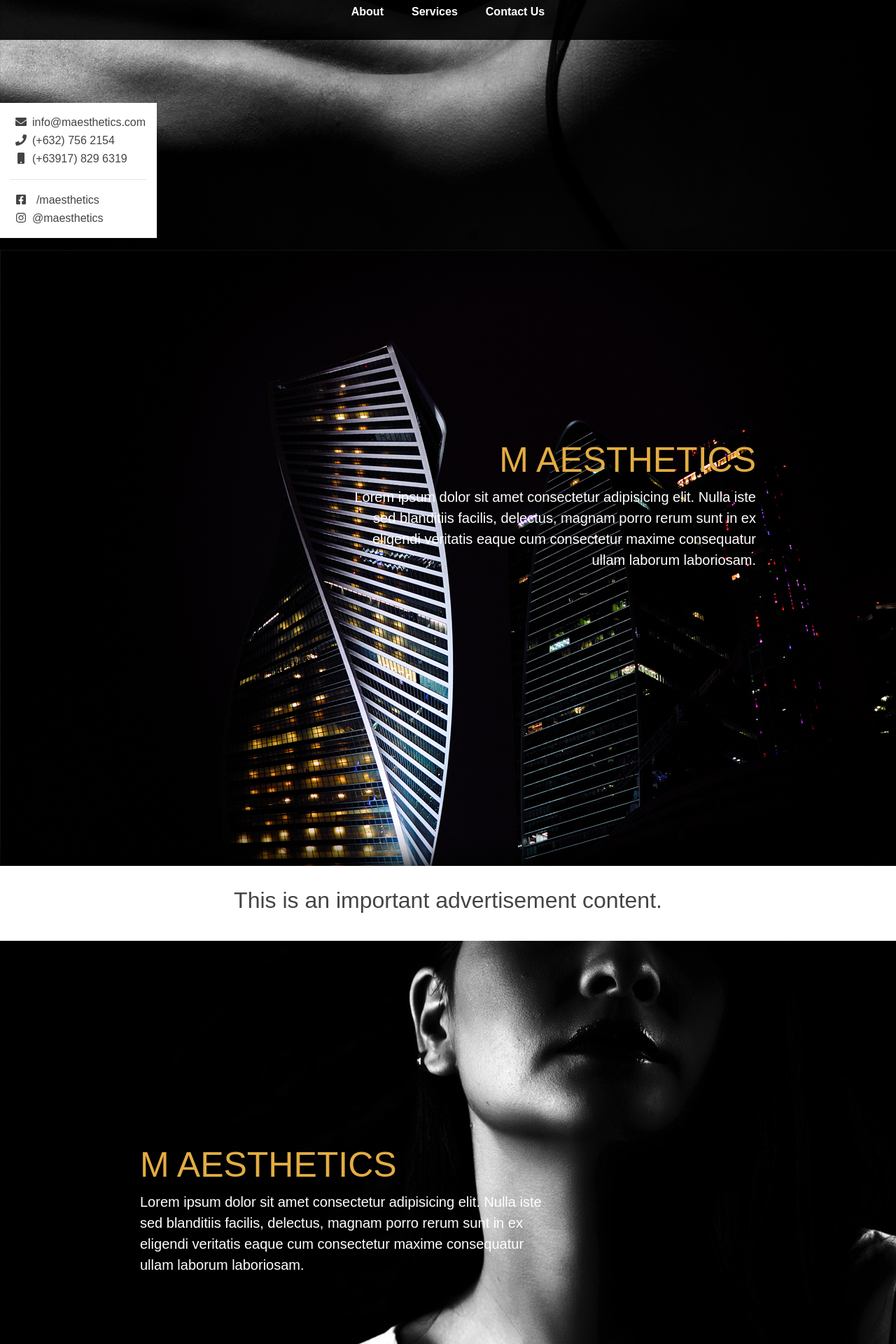
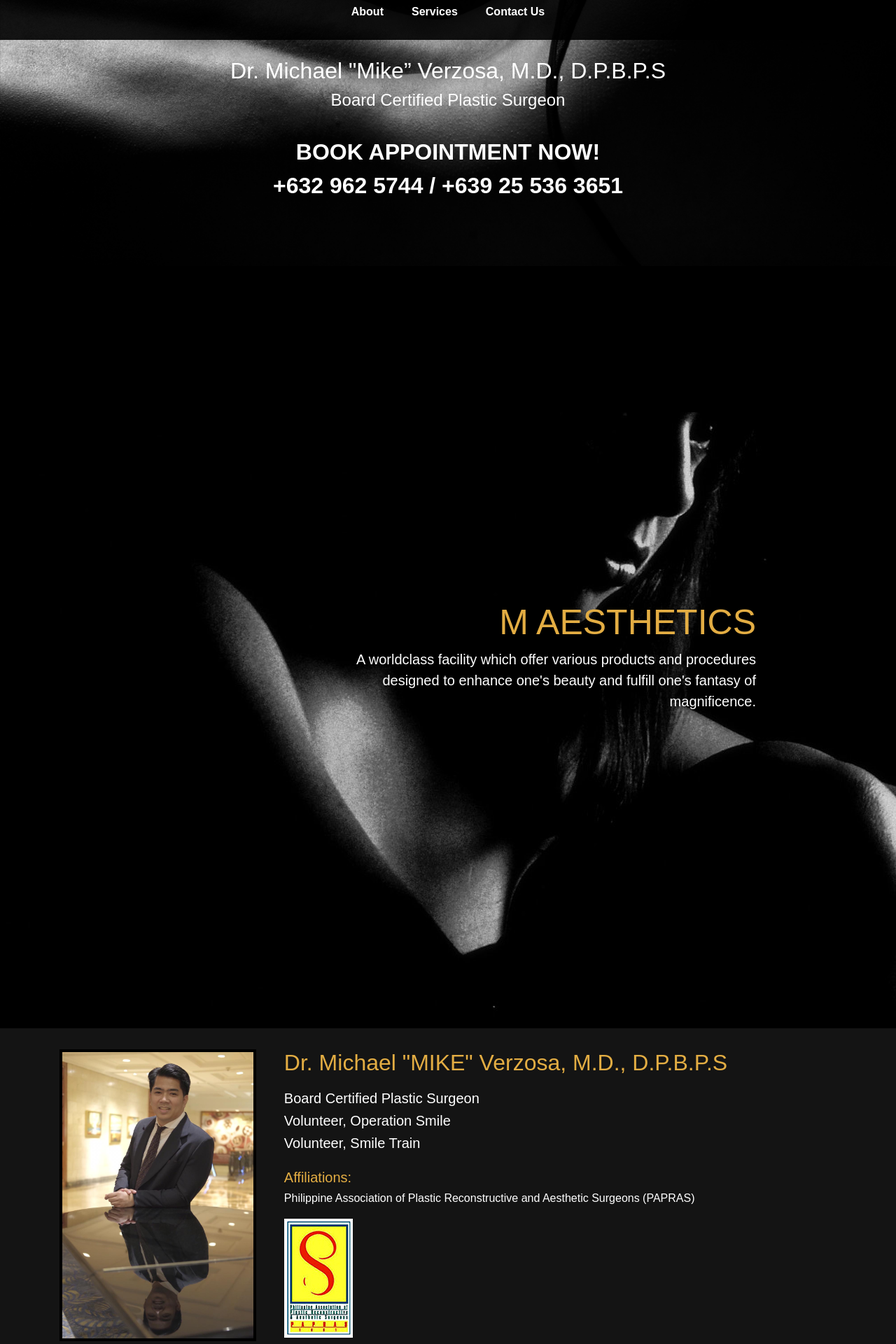
Before and after one commit to gnegamino/m-aesthetics, a Vue app: page / in a window 1280 px wide. Shown: the part 420-2340 px from the top of the page at 70% size. Built offline with nearby package versions, Linux system fonts and the light colour scheme; a web font is replaced by a local one; what vue-parallax-js would draw is missing.

Commit message:
:star: Improved Home

```diff
--- a/src/assets/scss/app.scss
+++ b/src/assets/scss/app.scss
@@ -133,7 +133,7 @@ body {
 
 .content-section {
     padding: 40px 0px;
-    background-color: $dark-color;
+    background-color: darken($dark-color, 10%);
     .content-header {
         font-size: 40px;
         color: $primary-color;
@@ -145,7 +145,8 @@ body {
     .content-paragraph {
         margin-top: 15px;
         font-size: 18px;
-        text-align: left;
+        text-align: justify;
+        line-height: 2;
     }
     &.section--slate {
         background-color: #202021;
--- a/src/components/HomeNavigation.vue
+++ b/src/components/HomeNavigation.vue
@@ -83,11 +83,11 @@
                 if (window.scrollY > 670) {
                     document.getElementById('sub-navigation-bar').style.visibility = "visible";
                     document.getElementById('sub-navigation-bar').style.opacity = "1";
-                    document.querySelector('.client-floating-contact').style.display = "none";
+                    // document.querySelector('.client-floating-contact').style.display = "none";
                 } else {
                     document.getElementById('sub-navigation-bar').style.visibility = "hidden";
                     document.getElementById('sub-navigation-bar').style.opacity = "0";
-                    document.querySelector('.client-floating-contact').style.display = "block";
+                    // document.querySelector('.client-floating-contact').style.display = "block";
                 }
             }
         },
--- a/src/views/About.vue
+++ b/src/views/About.vue
@@ -4,8 +4,8 @@
         <div class="regular-content parallax-2">
             <b-container>
                 <div class="hero-title hero-title--left">
-                    <h1>ABOUT US</h1>
-                    <h2>Lorem ipsum dolor sit amet consectetur adipisicing elit. Sapiente, voluptate corrupti placeat earum ipsam aspernatur veritatis hic, molestiae, commodi nemo quibusdam delectus! Quidem, nulla aliquid. Recusandae ut perspiciatis voluptas fuga!</h2>
+                    <h1>OUR COMPANY</h1>
+                    <h2></h2>
                 </div>
             </b-container>
         </div>
@@ -16,9 +16,11 @@
                 </div>
                 <p class="content-paragraph">
                     M Aesthetics Clinic is a worldclass facility which offer various products and procedures designed to enhance one's beauty and fulfill one's fantasy of magnificence. Procedures offered include Facials, Drips and Lasers. We are equipped with brandnew, state of the art machines that produce exceptional results. Our center also houses an Operating Theater designed to accommodate all aesthetic surgeries. Patients can rest in our Recovery Room after each surgery.
-
+                </p>
+                <p class="content-paragraph">
                     Our Surgeon is a member of the Philippine Association of Plastic, Reconstructive and Aesthetic Surgeons (PAPRAS), the only society recognized by the Philippine Medical Association. This recognition assures you the best results.
-
+                </p>
+                <p class="content-paragraph">
                     We are located in the heart of Quezon City's business district with ample parking and valet service. Easy access to public transporation is also available. We can also arrange accomodation, recreation and transportation for patients.
                 </p>
             </b-container>
--- a/src/views/Home.vue
+++ b/src/views/Home.vue
@@ -14,7 +14,19 @@
             <img class="client-logo-img" src="../../src/assets/client-logo.png">
         </div>
         <HomeNavigation/>
-        <div class="client-floating-contact">
+        <div class="book-now">
+            <h2>
+                Dr. Michael "Mike” Verzosa, M.D., D.P.B.P.S
+            </h2>
+            <h3>
+                Board Certified Plastic Surgeon
+            </h3>
+            <div class="book-appointment">
+                <p>BOOK APPOINTMENT NOW!</p>
+                <p>+632 962 5744 / +639 25 536 3651</p>
+            </div>
+        </div>
+        <!-- <div class="client-floating-contact">
             <table>
                 <tr>
                     <td width="30px"><span class="fas fa-envelope"></span></td>
@@ -40,24 +52,37 @@
                     <td><span>@maesthetics</span></td>
                 </tr>
             </table>
-        </div>
+        </div> -->
         <div class="bg-bldg">
             <div class="intro-client-brand">
                 <h1>M AESTHETICS</h1>
                 <p>
-                    Lorem ipsum dolor sit amet consectetur adipisicing elit. Nulla iste sed blanditiis facilis, delectus, magnam porro rerum sunt in ex eligendi veritatis eaque cum consectetur maxime consequatur ullam laborum laboriosam.
+                    A worldclass facility which offer various products and procedures designed to enhance one's beauty and fulfill one's fantasy of magnificence.
                 </p>
             </div>
         </div>
-        <div class="client-important-content">
-            <h2>This is an important advertisement content.</h2>
+        <div class="owner-section">
+            <div class="container">
+                <div class="doctor-mike">
+                    <img class="doctor-mike-image" src="../../src/assets/mike-versoza.jpeg">
+                    <div class="doctor-mike-details">
+                        <h2>Dr. Michael "MIKE" Verzosa, M.D., D.P.B.P.S</h2>
+                        <h3>Board Certified Plastic Surgeon</h3>
+                        <h3>Volunteer, Operation Smile</h3>
+                        <h3>Volunteer, Smile Train</h3>
+                        <div class="doctor-mike-affiliations">
+                            <h3>Affiliations:</h3>
+                            <h6>Philippine Association of Plastic Reconstructive and Aesthetic Surgeons (PAPRAS)</h6>
+
+                            <img src="../../src/assets/papras.png">
+                        </div>
+                    </div>
+                </div>
+            </div>
         </div>
         <div class="bg-2">
-            <div class="intro-left">
-                <h1>M AESTHETICS</h1>
-                <p>
-                    Lorem ipsum dolor sit amet consectetur adipisicing elit. Nulla iste sed blanditiis facilis, delectus, magnam porro rerum sunt in ex eligendi veritatis eaque cum consectetur maxime consequatur ullam laborum laboriosam.
-                </p>
+            <div class="home-services">
+                    asdas
             </div>
         </div>
     </div>
@@ -78,7 +103,23 @@
 
 <style lang="scss">
     @import '../assets/scss/variables';
-
+    .book-now {
+        color: $light-color;
+        font-weight: bold;
+        width: 50%;
+        margin: 25px auto 0px auto;
+        h3 {
+            font-size: 24px;
+        }
+        .book-appointment {
+            color: $light-color;
+            font-size: 32px;
+            margin-top: 35px;
+            p {
+                margin-bottom: 0px;
+            }
+        }
+    }
     .intro-container {
         padding-top: 60px;
         display: flex;
@@ -119,21 +160,22 @@
         }
     }
     .bg-bldg {
-        background: url('../../src/assets/bg-bldg.png');
+        background: url('../../src/assets/stock/stock-1.jpg');
         height: 980px;
         width: 100%;
         position: relative;
         top: 300px;
     }
     .bg-2 {
-        background: url('../../src/assets/parallax-2.jpg') no-repeat center center fixed;
+        background: url('../../src/assets/stock/stock-2.jpg') no-repeat center center fixed;
         -webkit-background-size: cover;
         -moz-background-size: cover;
         -o-background-size: cover;
         background-size: cover;
         height: 900px;
     }
-    .client-important-content {
+    .owner-section {
+        display: flex;
         position: relative;
         top: 200px;
         display: flex;
@@ -143,9 +185,39 @@
         z-index: 1;
         padding: 30px 0px;
         color: #444;
-        background: #fff;
+        background: lighten($dark-color, 8%);
         h2 {
             font-weight: 300;
         }
+        .doctor-mike {
+            display: flex;
+            &-image {
+                width: 25.3%;
+                border: 4px $dark-color solid;
+            }
+            &-details {
+                margin-left: 40px;
+                flex: 1;
+                text-align: left;
+                h2 {
+                    color: $primary-color;
+                    margin-bottom: 20px;
+                }
+                h3 {
+                    font-size: 20px;
+                    color: $light-color;
+                }
+            }
+            &-affiliations {
+                margin-top: 25px;
+                h3 {
+                    color: $primary-color;
+                }
+                h6 {
+                    margin-bottom: 20px;
+                    color: $light-color;
+                }
+            }
+        }
     }
 </style>
```
Also changed, not shown: src/assets/papras.png (added).
